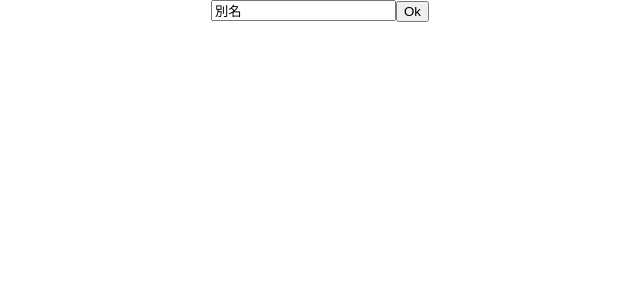
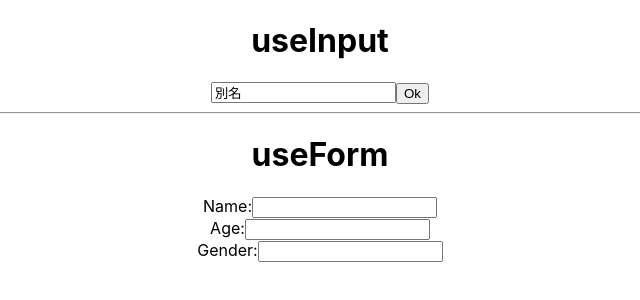
Before and after one commit to jini-labs-2/react-practice, a React (Create React App) app: page / in a window 1280 px wide. Shown: the top 300 px of the page, without its empty margins (320-960 px from the left). Built offline with nearby package versions, Linux system fonts and the light colour scheme.

Commit message:
useForm 追加

```diff
--- a/src/App.js
+++ b/src/App.js
@@ -1,4 +1,5 @@
 import './App.css';
+import InputForm from './components/InputForm';
 import useInput from './hooks/useInput';
 
 function App() {
@@ -6,8 +7,14 @@ function App() {
 
   return (
     <div className="App">
+      <h1>useInput</h1>
       <input value={inputValue} onChange={handleChange} />
       <button> Ok </button>
+
+      <hr style={{margin: "10px, 0"}}/>
+      <h1>useForm</h1>
+      <InputForm />
+
     </div>
   );
 }
--- /dev/null
+++ b/src/components/InputForm.jsx
@@ -0,0 +1,30 @@
+import React from 'react'
+import useForm from '../hooks/useForm';
+
+export default function InputForm() {
+  const {formState, handleChange} = useForm();
+  return (
+    <>
+      <form>
+        <label>Name:</label>
+        <input
+          type='text' name='name'
+          value={formState.name}
+          onChange={handleChange}
+        /><br/>
+        <label>Age:</label>
+        <input
+          type='number' name='age'
+          value={formState.age}
+          onChange={handleChange}
+        /><br/>
+        <label>Gender:</label>
+        <input
+          type='text' name='gender'
+          value={formState.gender}
+          onChange={handleChange}
+        /><br/>
+      </form>
+    </>
+  )
+}
--- /dev/null
+++ b/src/hooks/useForm.js
@@ -0,0 +1,22 @@
+const { useState } = require("react");
+
+export default function useForm() {
+  const [formState, setFormState] = useState({
+    name: '',
+    age: '',
+    gender: '',
+  });
+
+  const handleChange = (e) => {
+    const { name, value } = e.target;
+    setFormState((prev) => ({
+      ...prev,
+      [name]: value
+    }));
+  };
+
+  return {
+    formState,
+    handleChange
+  };
+}
```
